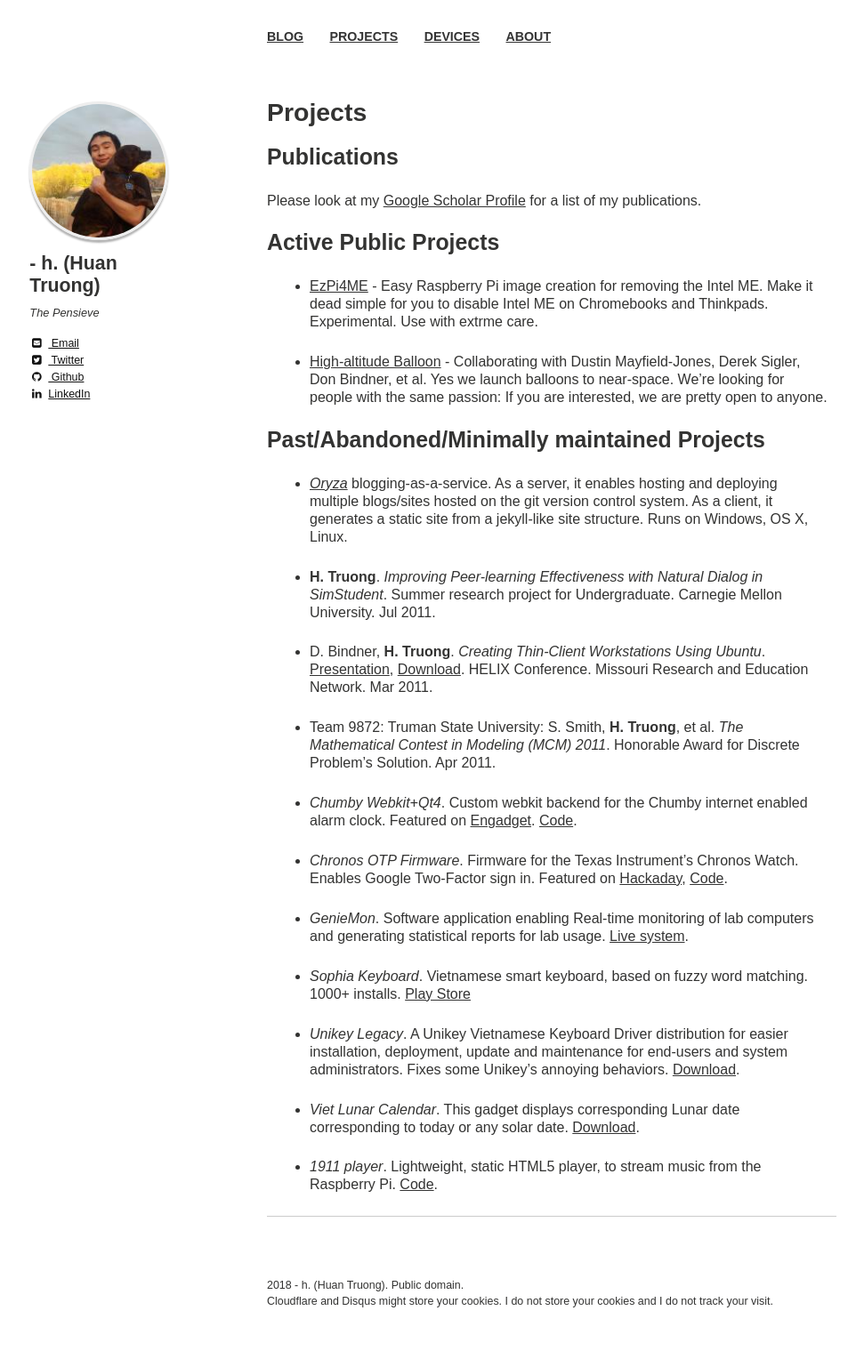
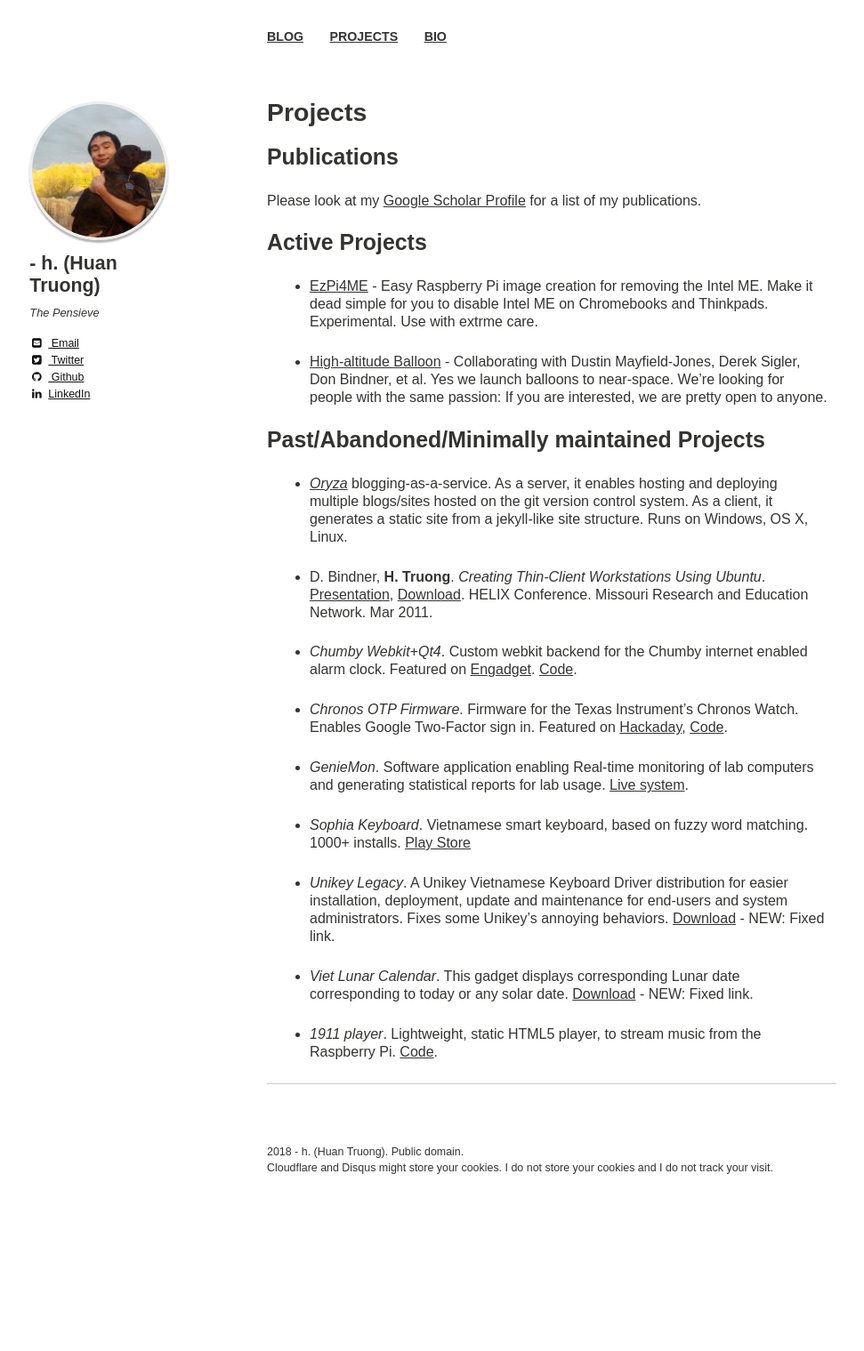
Before and after one commit to htruong/htruong.github.io, a Jekyll site: the page built from projects.md, in a window 1280 px wide. Shown: the whole page at 89% size, without its empty margins (20-991 px from the left). Built offline with Jekyll 4.4.1, drawn with Linux system fonts in a browser that asks for light colours; nearby versions of some CDN libraries; after the commit the page ends 1369 px from its top, so only the background shows below that.

Commit message:
[site] Added downloads and fixed download links to some utils

```diff
--- a/_data/navigation.yml
+++ b/_data/navigation.yml
@@ -3,8 +3,5 @@
 - title: Projects
   url: /projects.html
 
-- title: Devices
-  url: /hackable.html
-
-- title: About
+- title: Bio
   url: /about.html
--- a/projects.md
+++ b/projects.md
@@ -10,7 +10,7 @@
 Please look at my [Google Scholar Profile](https://scholar.google.com/citations?user=ZTuFnawAAAAJ&hl=en&oi=sra) for a list of my publications.
 
 
-Active Public Projects
+Active Projects
 ---
 
 - [EzPi4ME](https://github.com/htruong/ezpi4me) - Easy Raspberry Pi image creation for removing the Intel ME. Make it dead simple for you to disable Intel ME on Chromebooks and Thinkpads. Experimental. Use with extrme care.
@@ -22,11 +22,7 @@
 
 - [*Oryza*](https://github.com/htruong/oryza) blogging-as-a-service. As a server, it enables hosting and deploying multiple blogs/sites hosted on the git version control system. As a client, it generates a static site from a jekyll-like site structure. Runs on Windows, OS X, Linux.
 
-- **H. Truong**. *Improving Peer-learning Effectiveness with Natural Dialog in SimStudent*. Summer research project for Undergraduate. Carnegie Mellon University. Jul 2011.
-
 - D. Bindner, **H. Truong**. *Creating Thin-Client Workstations Using Ubuntu*. [Presentation](http://talc.truman.edu/iso/truck-its/Helix-2011.pdf), [Download](http://talc.truman.edu/iso/truck-its/). HELIX Conference. Missouri Research and Education Network. Mar 2011.
-
-- Team 9872: Truman State University: S. Smith, **H. Truong**, et al. *The Mathematical Contest in Modeling (MCM) 2011*. Honorable Award for Discrete Problem’s Solution. Apr 2011.
 
 - *Chumby Webkit+Qt4*. Custom webkit backend for the Chumby internet enabled alarm clock. Featured on [Engadget](http://www.engadget.com/2012/05/31/developer-runs-webkit-on-chumby/). [Code](https://github.com/htruong/chumbyqt4).
 
@@ -40,8 +36,8 @@
 
 - *Unikey Legacy*. A Unikey Vietnamese Keyboard Driver distribution for
 easier installation, deployment, update and maintenance for end-users
-and system administrators. Fixes some Unikey's annoying behaviors. [Download](/downloads/UnikeyLegacy.msi).
+and system administrators. Fixes some Unikey's annoying behaviors. [Download](/downloads/UnikeyLegacy.msi) - NEW: Fixed link.
 
-- *Viet Lunar Calendar*. This gadget displays corresponding Lunar date corresponding to today or any solar date. [Download](/downloads/VietnameseLunarCalendar.gadget).
+- *Viet Lunar Calendar*. This gadget displays corresponding Lunar date corresponding to today or any solar date. [Download](/downloads/VietnameseLunarCalendar.gadget) - NEW: Fixed link.
 
 - *1911 player*. Lightweight, static HTML5 player, to stream music from the Raspberry Pi. [Code](https://github.com/htruong/1911-player).
```
Also changed, not shown: 2 other files.
